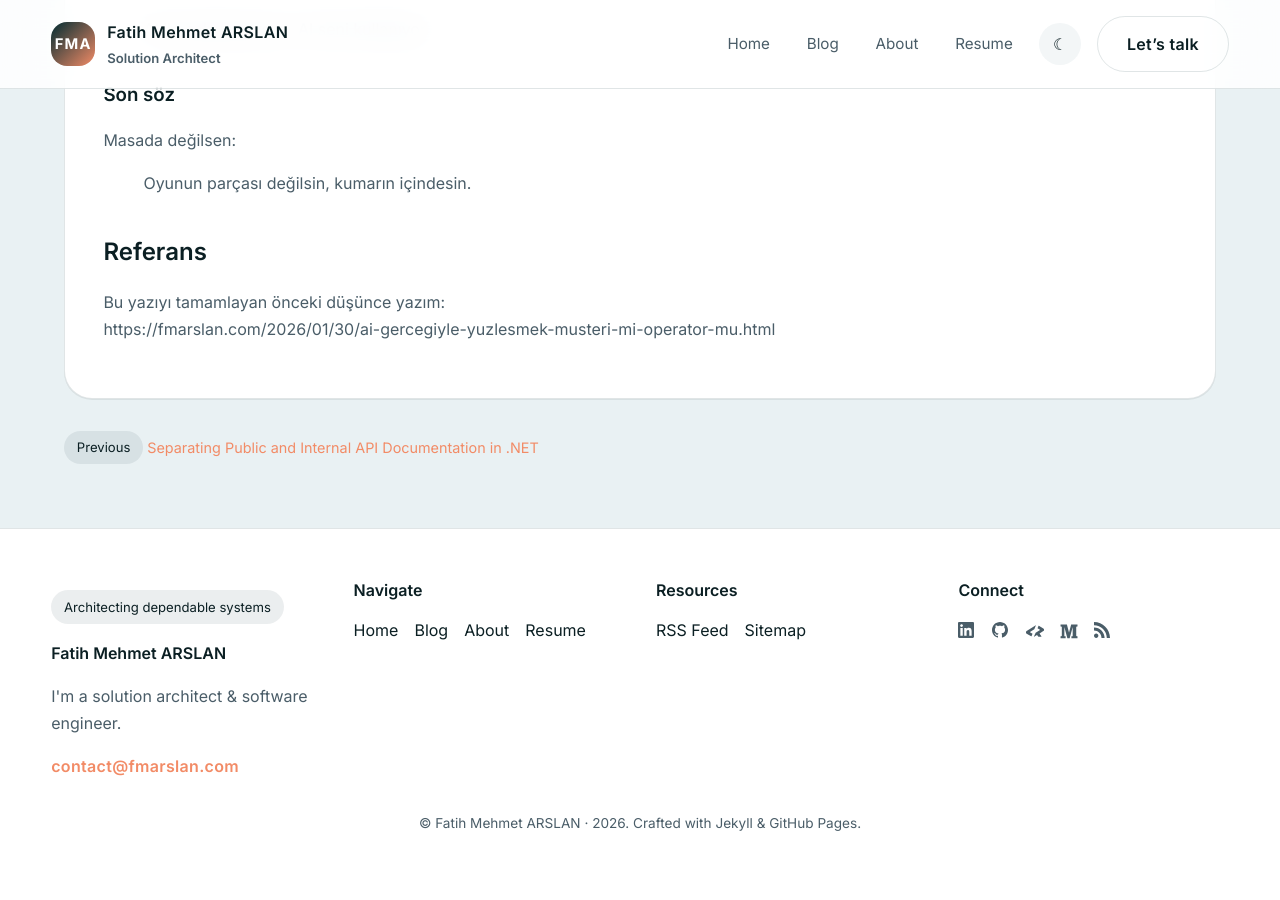
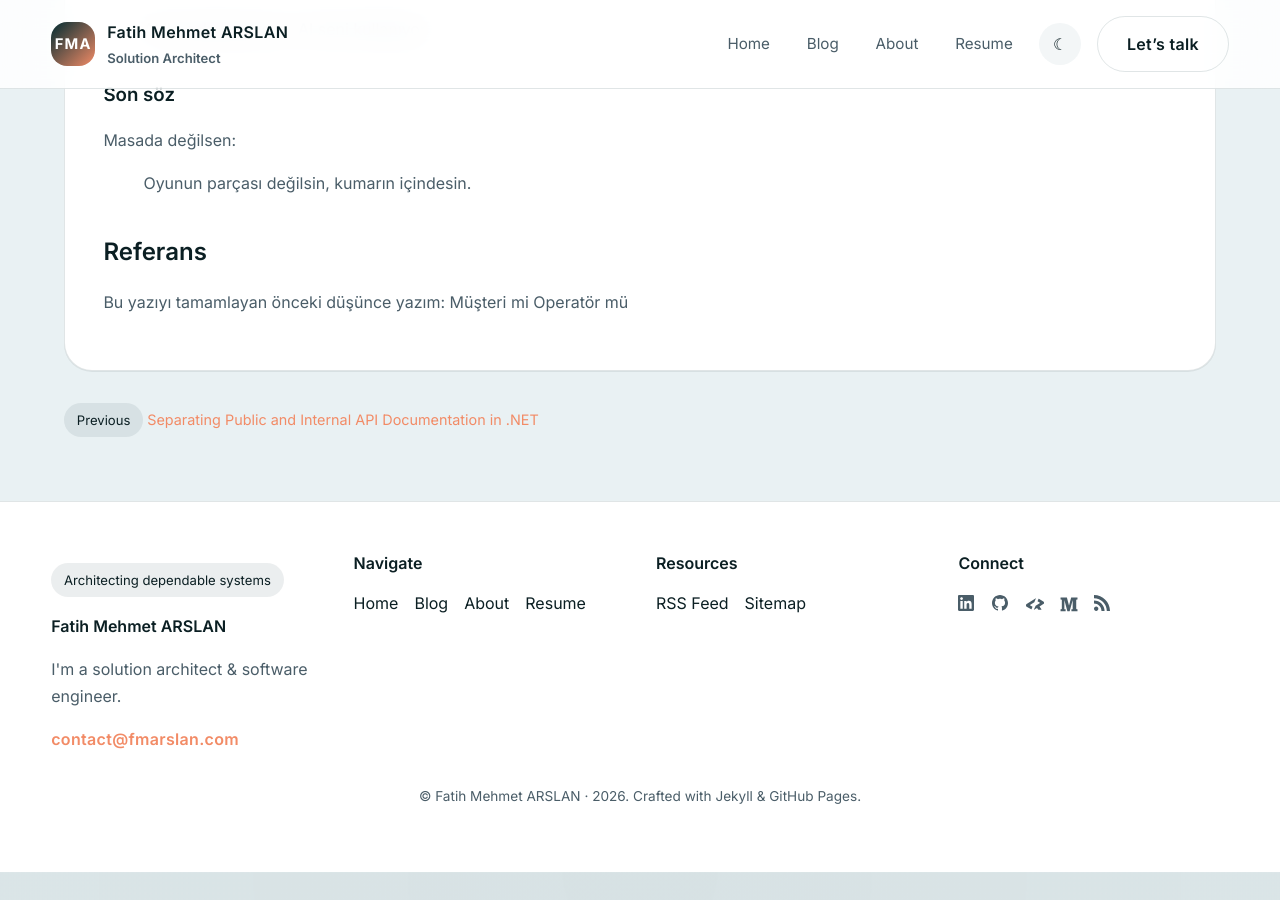
Before and after one commit to fmarslan/fmarslan.github.io, a Jekyll site: the page built from _posts/2026-04-06-ai-nasil-kullanilmali-deneyim-uzerinden-gercekler.md, in a window 1280 px wide and 900 px high, scrolled down 4716 px. Built offline with Jekyll 4.4.1, drawn with Linux system fonts in a browser that asks for light colours; after the commit the page ends 5588 px from its top, so only the background shows below that.

Commit message:
Update 2026-04-06-ai-nasil-kullanilmali-deneyim-uzerinden-gercekler.md

```diff
--- a/_posts/2026-04-06-ai-nasil-kullanilmali-deneyim-uzerinden-gercekler.md
+++ b/_posts/2026-04-06-ai-nasil-kullanilmali-deneyim-uzerinden-gercekler.md
@@ -164,5 +164,4 @@ Masada değilsen:
 
 ## Referans
 
-Bu yazıyı tamamlayan önceki düşünce yazım:
-https://fmarslan.com/2026/01/30/ai-gercegiyle-yuzlesmek-musteri-mi-operator-mu.html
+Bu yazıyı tamamlayan önceki düşünce yazım:  [Müşteri mi Operatör mü](https://fmarslan.com/2026/01/30/ai-gercegiyle-yuzlesmek-musteri-mi-operator-mu.html)
```
